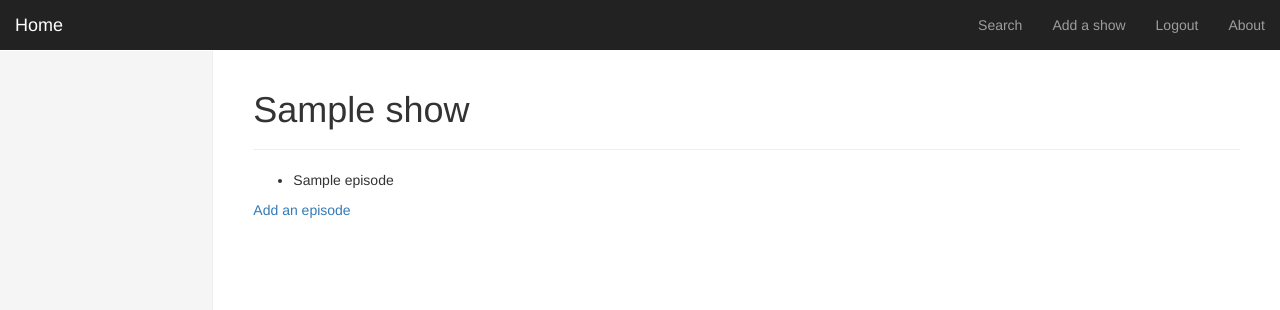
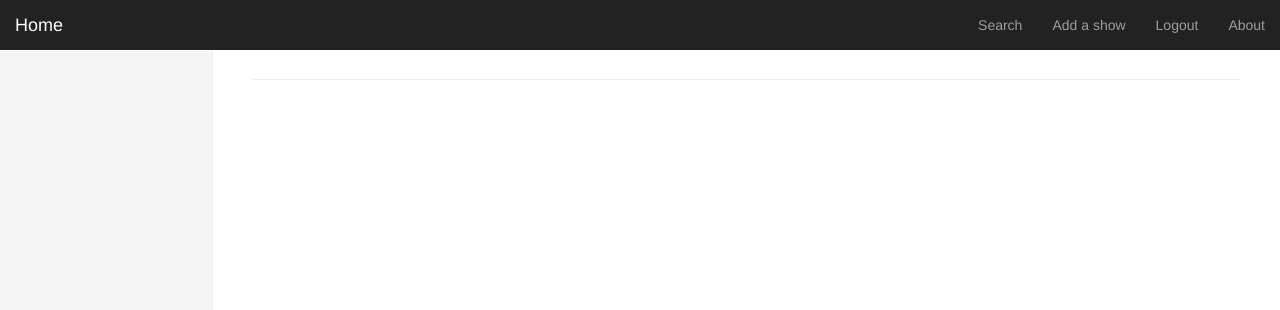
Before and after one commit to MartinSeibert/WhereWereWe, a Django app: a page that uses WhereWereWe_project/templates/main/show.html in a window 1280 px wide. Shown: the top 310 px of the page. Run offline with Django 3.2, Linux system fonts and the light colour scheme; a user stored in the database is signed in; tables that the repository leaves empty hold one stand-in row (values such as "Sample post"); some libraries are stand-ins or nearby versions.

Commit message:
Added link to show details and changed show view. Preparing to display show details from the API

```diff
--- a/WhereWereWe_project/main/urls.py
+++ b/WhereWereWe_project/main/urls.py
@@ -5,7 +5,7 @@ urlpatterns = [
 	url(r'^$', views.index, name='index'),
 	url(r'^about/$', views.about, name='about'),
 	url(r'^add_show/$', views.add_show, name='add_show'),
-	url(r'^show/(?P<show_title_slug>[\w\-]+)/$', views.show, name='show'),
+	url(r'^show/(?P<series_id>[\w\-]+)/$', views.show, name='show'),
 	url(r'^register/$', views.register, name='register'),
 	url(r'^login/$', views.user_login, name='login'),
 	url(r'^logout/$', views.user_logout, name='logout'),
--- a/WhereWereWe_project/main/views.py
+++ b/WhereWereWe_project/main/views.py
@@ -29,30 +29,13 @@ def about(request):
 
 	return render(request, 'main/about.html')
 
-def show(request, show_title_slug):
+def show(request, series_id):
 
 	# create a context dictionary which we can pass to the template rendering engine
 
 	context_dict = {}
 
-	try:
-		# Can we find a show title slug with the given title?
-		# If we can't, the .get() method raises a DoesNotExist exception.
-		# The .get method also freaks out if there is more than one result, so for now we will use filter with .first() to ensure that there is no issue if the same show is in there twice.
-		# show = Show.objects.get(slug=show_title_slug)
-		show = Show.objects.filter(slug=show_title_slug).first()
 
-		context_dict['show_title'] = show.title
-
-		# Retrieve all of the associated episodes.
-		# Note that the filter returns >= 1 model instance.
-		episodes = Episode.objects.filter(show = show)
-		context_dict['episodes'] = episodes
-		context_dict['show'] = show
-	except Show.DoesNotExist:
-		# we get here if we didn't find the specified show.
-		# don't do anything - the template displays the "no show" message for us.
-		pass
 
 	# Go render the response and return it to the client.
 	return render(request, 'main/show.html', context_dict)
--- a/WhereWereWe_project/templates/main/search.html
+++ b/WhereWereWe_project/templates/main/search.html
@@ -17,7 +17,7 @@
 
 	{% if seriesList%}
 		{% for series in seriesList %}
-			<h4>{{ series.seriesName }}</h4>
+			<a href="{% url 'show' series.id %}"><h4>{{ series.seriesName }}</h4></a>
 			<img src="http://thetvdb.com/banners/{{ series.banner }}" </img>
 			<br/>
 			{{ series.overview }}
--- a/WhereWereWe_project/templates/main/show.html
+++ b/WhereWereWe_project/templates/main/show.html
@@ -1,29 +1,10 @@
 {% extends 'base.html' %}
 {% load staticfiles %}
-{% block title %}{{ show_title }}{% endblock %}
+{% block title %}Show Page{% endblock %}
 
 {% block body_block %}
 <div class="page-header">
-			<h1>{{ show_title }}</h1>
+
 		</div>
-	{% if show %}
-		{% if episodes %}
-		<ul>
-			{% for episode in episodes %}
-			<li>{{ episode.title }}</li>
-			{% endfor %}
-		</ul>
-
-		{% else %}
-			<strong>This show has no episodes.</strong>
-		{% endif %}
-	{% if user.is_authenticated %}
-		<a href="/show/{{show.slug}}/add_episode/">Add an episode</a>
-	{% endif %}
-
-	{% else %}
-		The specified show {{ show_title }} does not exist!
-
-	{% endif %}
 
 {% endblock %}
--- a/progress.txt
+++ b/progress.txt
@@ -114,3 +114,9 @@ user searches for a show. Instantiate a tvdb.Search and execute the search for t
 at first just show a list fo titles, and then later on maybe show a little picture and short description for each.
 
 when the search goes through, can pass the view the search.series which is a list of the search results in order
+
+2-13-18
+
+- make show title clickable to go to a show details page
+- get the show detail page fleshed out with details about the show
+- make it so that shows are able to be added to the users watching list
```
Also changed, not shown: 2 other files.
